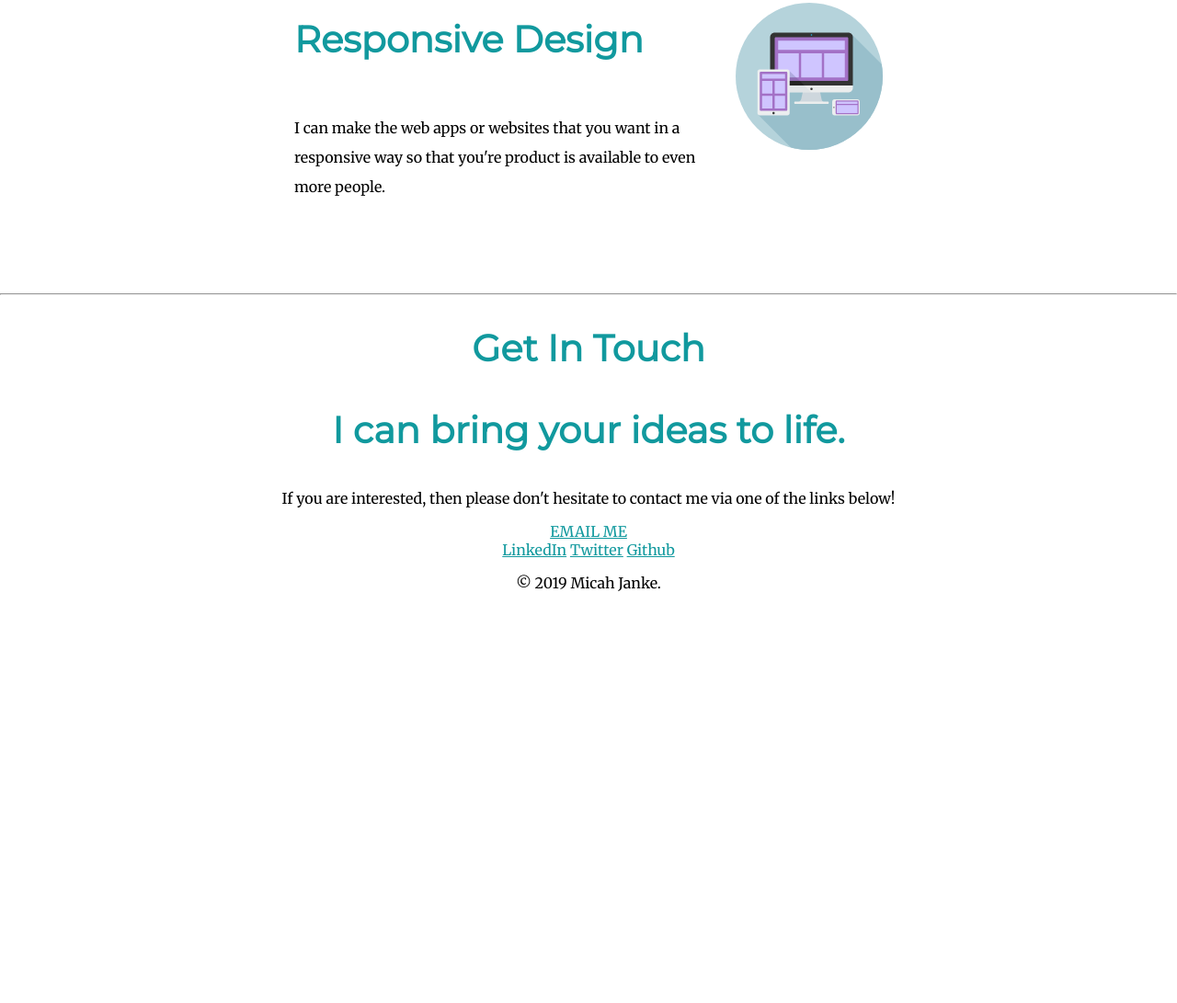
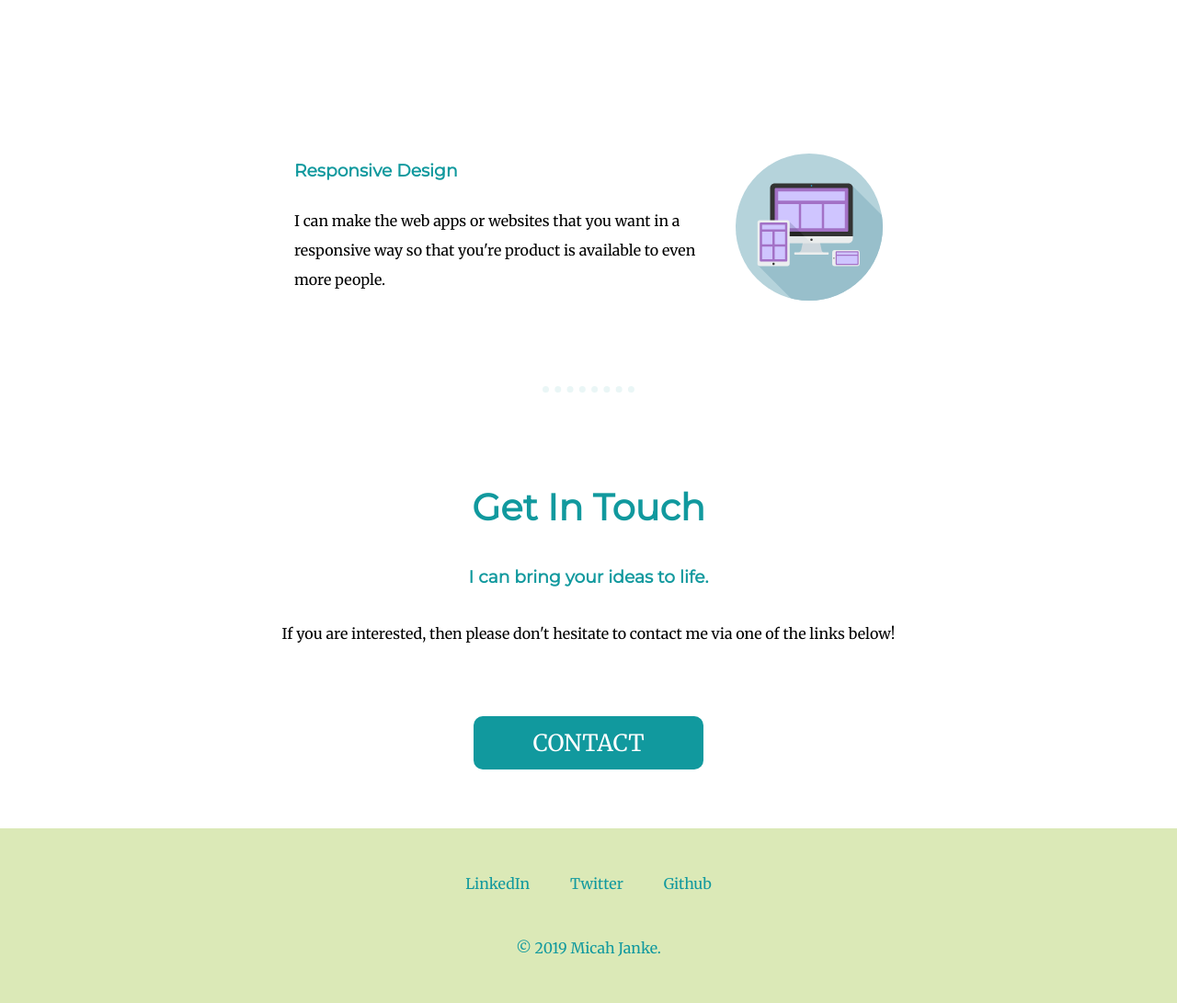
Before and after one commit to MicahJank/CSS-My-Site, a plain HTML site: page index.html in a window 1280 px wide. Shown: the part 2043-3134 px from the top of the page at 92% size. Before the commit the page ends 2703 px from the top, so only its background shows below. Drawn offline with Linux system fonts and the light colour scheme; a web font is replaced by a local one.

Commit message:
my-site
changed footer with links, added a contact me button as well as spaced some of the elements to my liking.

```diff
--- a/css/styles.css
+++ b/css/styles.css
@@ -9,9 +9,14 @@ a {
     color: #11999E;
 }
 
-h2, h3 {
+h2 {
     font-family: 'Montserrat', sans-serif;
     font-size: 2.5rem;
+    color: #11999E;
+}
+
+h3 {
+    font-family: 'Montserrat', sans-serif;
     color: #11999E;
 }
 
@@ -58,15 +63,40 @@ div.top-container {
 div.middle-container {
 }
 
+hr {
+    margin: 100px auto;
+    border: none;
+    border-top: 7px dotted #EAF6F6;
+    width: 100px;
+}
+
 div.profile img {
-    width: 30%;
+    margin: 50px auto;
+    width: 25%;
+}
+
+div.profile h2 {
+    margin-top: 0;
+}
+
+div.profile p {
+    width: 50%;
+    margin: auto;
+}
+
+div.skills h2 {
+    margin: 0;
 }
 
 div.skill-row {
     width: 50%;
-    margin: 100px auto;
+    margin: 50px auto 100px;
     text-align: left;
     line-height: 2;
+}
+
+div.skill-row2 {
+    margin-top: 200px;
 }
 
 img.web-development-icon{
@@ -79,9 +109,55 @@ img.responsive-design-icon {
     width: 25%;
     float: right;
     margin-left: 30px;
+}
 
+div.contact-me h3 {
+    margin: 40px auto;
 }
+
+.btn {
+    margin: 4rem;
+	background-color:#11999E;
+	border-radius:10px;
+	display:inline-block;
+	cursor:pointer;
+	color:#ffffff;
+	font-size:25px;
+	padding:13px 64px;
+	text-decoration:none;
+}
+.btn:hover {
+	background-color:rgb(24, 201, 207);
+}
+.btn:active {
+	position:relative;
+	top:1px;
+}
+
 
 /* BOTTOM CONTAINER */
 div.bottom-container {
+    background-color: #dbe9b7;
 }
+
+p.copyright {
+    margin: 0;
+    padding: 25px 25px 50px;
+}
+
+div.contact-links {
+    padding: 50px 25px 25px;
+}
+
+div a.footer-link {
+    padding: 20px;
+    text-decoration: none;
+}
+
+div a.footer-link:hover {
+    color: rgb(24, 215, 221);
+}
+
+div p.copyright {
+    color: #11999E;
+}
--- a/index.html
+++ b/index.html
@@ -20,7 +20,8 @@
         <img class="mountain" src="images/mountain-png.png" alt="mountain">
     </div>
     <div class="middle-container">
-        <div class="profile"> <img src="images/Micah-Svg.svg" alt="avatar">
+        <div class="profile">
+            <img src="images/Micah-Svg.svg" alt="avatar">
             <h2>Hello.</h2>
             <p>I am a current student at Lambda School learning full-stack web development. I love working with
                 Javascript as well as Html and CSS.</p>
@@ -31,14 +32,16 @@
             <div class="skill-row skill-row1">
                 <img class="web-development-icon" src="images/coding-icon.svg" alt="coding-icon">
                 <h3>Web Development</h3>
-                <p class="code-skill-description">I got started in coding when I was younger because I loved video games and wanted to make my own.
+                <p class="code-skill-description">I got started in coding when I was younger because I loved video
+                    games and wanted to make my own.
                     Now that I'm older (I still love video games!) I have branched out and love making web applications
                     and websites.</p>
             </div>
             <div class="skill-row skill-row2">
                 <img class="responsive-design-icon" src="images/Adaptive-design.svg" alt="Adaptive-design icon">
                 <h3>Responsive Design</h3>
-                <p class="code-skill-description">I can make the web apps or websites that you want in a responsive way so that you're product is
+                <p class="code-skill-description">I can make the web apps or websites that you want in a responsive way
+                    so that you're product is
                     available to even more people.</p>
             </div>
         </div>
@@ -47,16 +50,18 @@
             <h2>Get In Touch</h2>
             <h3>I can bring your ideas to life.</h3>
             <p>If you are interested, then please don't hesitate to contact me via one of the links below!</p>
-            <a class="btn" href="mailto:micahjank@gmail.com">EMAIL ME</a>
+            <a class="btn" href="mailto:micahjank@gmail.com">CONTACT</a>
         </div>
     </div>
 
 
     <div class="bottom-container">
-        <a class="footer-link" href="https://www.linkedin.com/in/micah-jank-dawson-103762b4/">LinkedIn</a>
-        <a class="footer-link" href="https://twitter.com/MicahJanke">Twitter</a>
-        <a class="footer-link" href="https://github.com/MicahJank">Github</a>
-        <p>© 2019 Micah Janke.</p>
+        <div class="contact-links">
+            <a class="footer-link" href="https://www.linkedin.com/in/micah-jank-dawson-103762b4/">LinkedIn</a>
+            <a class="footer-link" href="https://twitter.com/MicahJanke">Twitter</a>
+            <a class="footer-link" href="https://github.com/MicahJank">Github</a>
+        </div>
+        <p class="copyright">© 2019 Micah Janke.</p>
     </div>
 
 </body>
```
